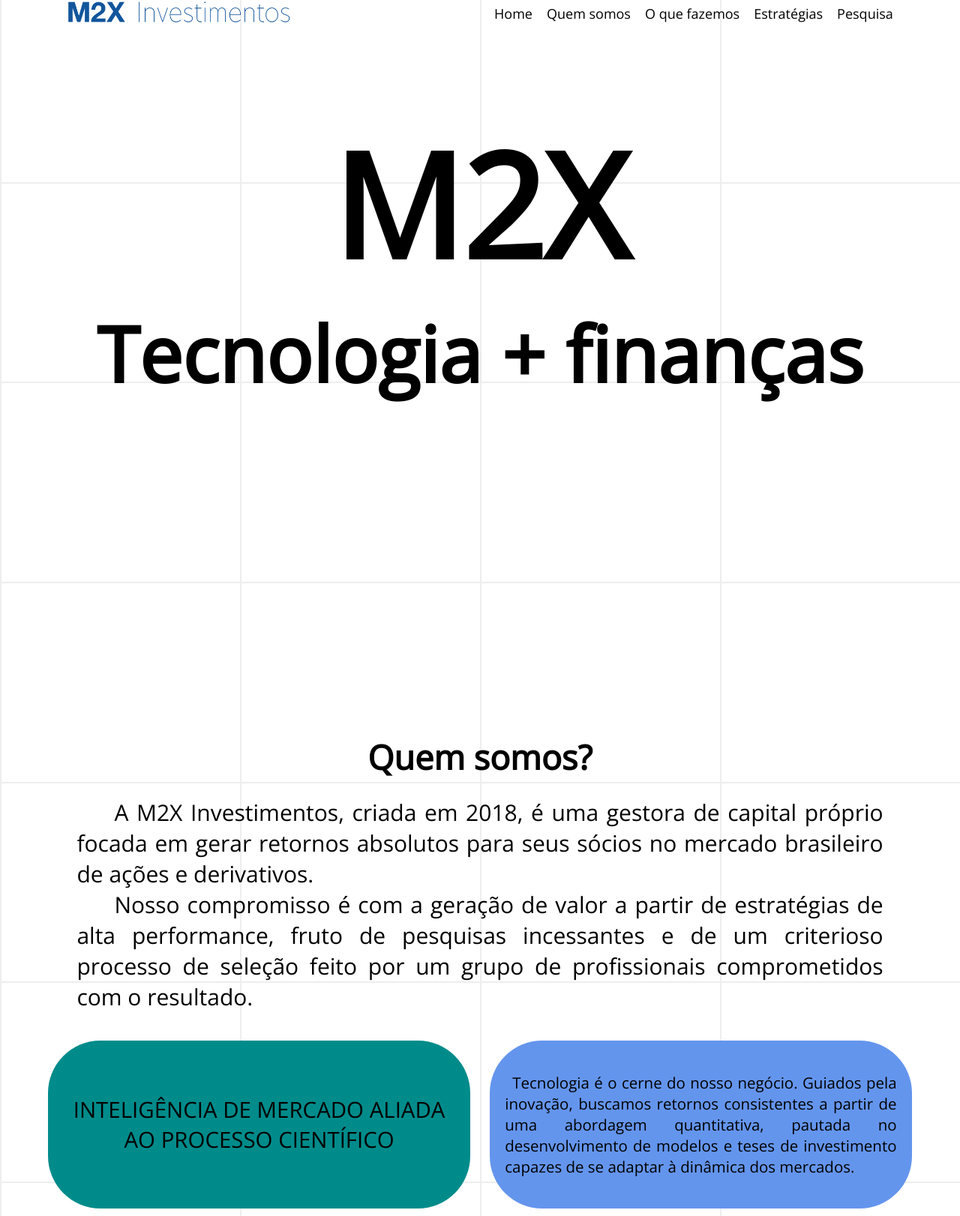
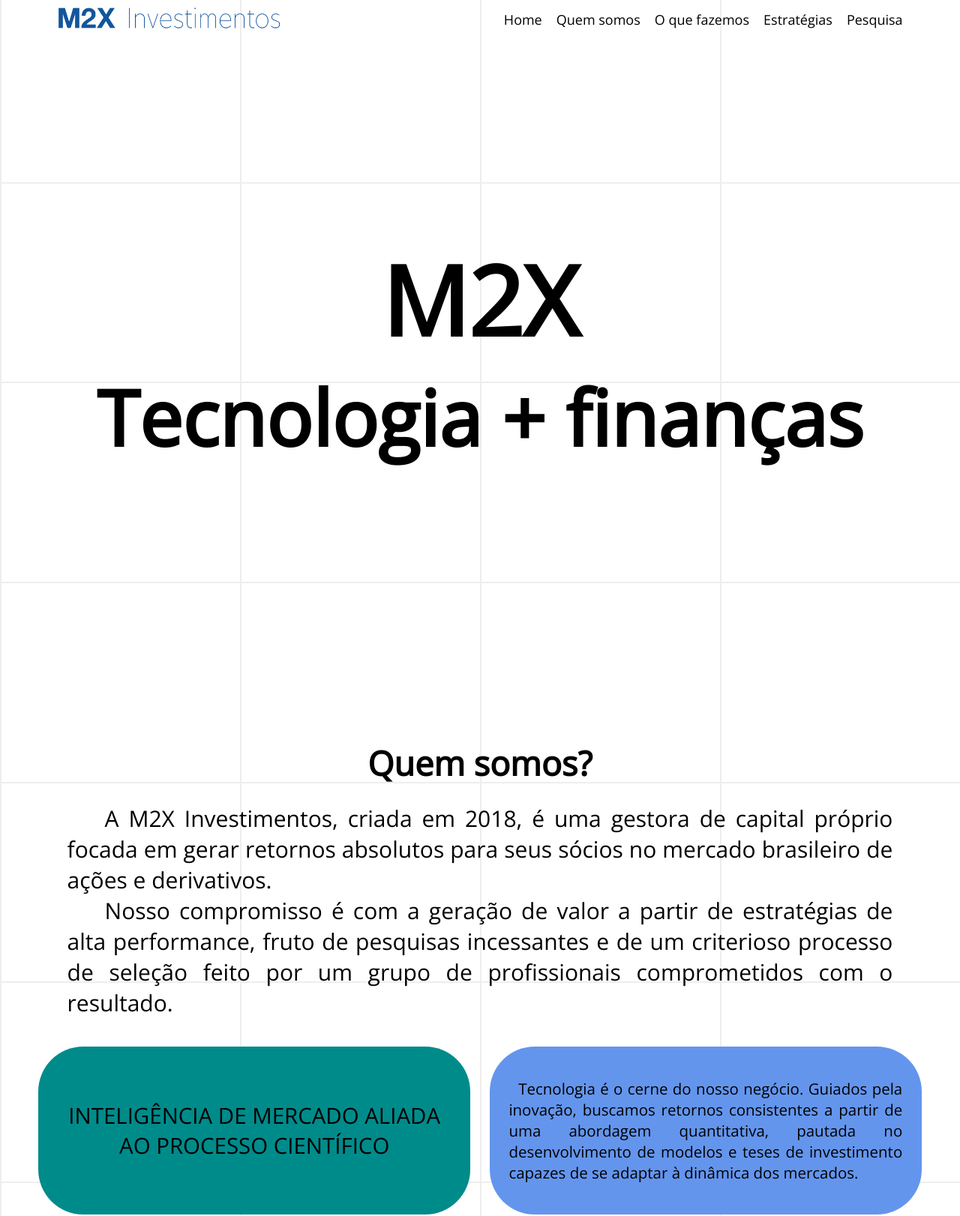
Before and after one commit to SobrancelhaDoDragao/SiteM2x, a plain HTML site: page Site/index.html in a window 1280 px wide. Shown: the part 24-1646 px from the top of the page at 75% size. Drawn offline with nearby package versions, Linux system fonts and the light colour scheme.

Commit message:
Reposividade melhorada

```diff
--- a/Site/css/style.css
+++ b/Site/css/style.css
@@ -1,12 +1,12 @@
 /*------------------- Configurações ---------------------*/
 @import url('https://fonts.googleapis.com/css2?family=Open+Sans:ital@0;1&display=swap');
 
-*{margin: 0;padding: 0;box-sizing: border-box;font-family: 'Open Sans', sans-serif;}
+*{margin: 0;padding: 0;box-sizing: border-box;outline:0;font-family: 'Open Sans', sans-serif;}
 
 
 html{
     scroll-behavior: smooth;
- }
+}
 
 html,body{
     width: 100%;
@@ -38,7 +38,7 @@ ul li{
 }
 
 .container{
-    margin: 0em 4em;/*Margem em cima e nas laterais*/
+    margin: 0vh 4vw;/*Margem em cima e nas laterais*/
     display: grid;
     grid-template-columns: 1fr 1fr;
     grid-template-areas:
@@ -51,7 +51,7 @@ ul li{
 header{
     grid-area: header;
     display: grid;
-    padding-top: auto;
+    padding-top: 1vh;
     grid-template-columns: 1fr 4fr;
     font-size: 18px;
 }
@@ -85,27 +85,23 @@ main{
 }
 
 #home{
+    display: grid;
     grid-area: home;
-    margin-top: 10vh;
+    align-items: center;
 }
 
 #TituloPrincipal{
-   margin: auto;
-
+   text-align: center;
 }
 
 
 #TituloParte1{
-    font-size: 15vw;
-    text-align: center;
-
-
+    font-size: 10vw;
 }
 
 
 #TituloParte2{
     font-size: 8vw;
-    text-align: center;
 }
 
 #about{
@@ -115,9 +111,7 @@ main{
     grid-template-areas:
           "texto texto" /*Primeira linha*/
           "card1 card2"
-
     ;
-
 }
 
 #texto p{
@@ -141,7 +135,7 @@ main{
     margin-right: 1vw;
     font-size: 2.3vw;
     height: 28vh;
-    border-radius: 70px;
+    border-radius: 60px;
 }
 
 #card2{
@@ -151,20 +145,20 @@ main{
     margin-left: 1vw;
     font-size: 1.6vw;
     height: 28vh;
-    border-radius: 70px;
+    border-radius: 60px;
 }
 
 #card1 p {
     margin: auto;
-    padding: 1em;
+    padding: 2vw;
     text-align: center;
 }
 
 #card2 p {
     margin: auto;
     text-align: justify;
-    padding: 1em;
-    text-indent:10px;
+    padding: 2vw;
+    text-indent:1vw;
 }
 
 
@@ -277,6 +271,7 @@ main{
 
 #estrategias{
     grid-area: estrategias;
+
 }
 
 #testeEstrategias{
@@ -295,16 +290,15 @@ main{
 #textoprocesso{
     grid-area: textoprocesso;
     text-indent:50px;
-    margin-top: 1em;
+    margin-top: 5vh;
     text-align: justify;
-    font-size: 30px;
+    font-size: 2rem;
 }
 
 footer{
     grid-area: footer;
-
     text-align: center;
-    text-indent: 20px;
+    font-size: 1rem;
 }
 
 #M2X{
--- a/Site/index.html
+++ b/Site/index.html
@@ -3,7 +3,6 @@
 <head>
     <meta charset="UTF-8">
     <meta http-equiv="X-UA-Compatible" content="IE=edge">
-    <meta name="viewport" content="width=device-width, initial-scale=1.0">
     <title>M2X Investimentos</title>
 
     <link rel="stylesheet" href="./css/style.css">
@@ -17,7 +16,7 @@
         <header>
 
                 <div class="logo">
-                    <img src="./img/M2X_Assinatura Tipográfica Horizontal Completa (5).png" width="350px" height="80px">
+                   <img src="./img/M2X_Assinatura Tipográfica Horizontal Completa (5).png" width="350px" height="80px">
                 </div>
 
                 <nav class="nav">
@@ -161,7 +160,7 @@
         <footer>
             <p>Este site foi preparado pela M2X Gestão de Recursos Ltda. (M2X Investimentos) e tem caráter meramente informativo, não se constituindo em oferta de venda de cotas dos fundos geridos e não considerando objetivos de investimento ou necessidades individuais e particulares. A M2X Investimentos não comercializa nem distribui cotas de fundos ou qualquer outro ativo financeiro.</p>
 
-            <p id="M2X">M2X Investimentos Ltda. © 2018</p>
+            <p id="M2X"><b>M2X Investimentos Ltda. © 2018</b></p>
         </footer>
 
     </div>
```
